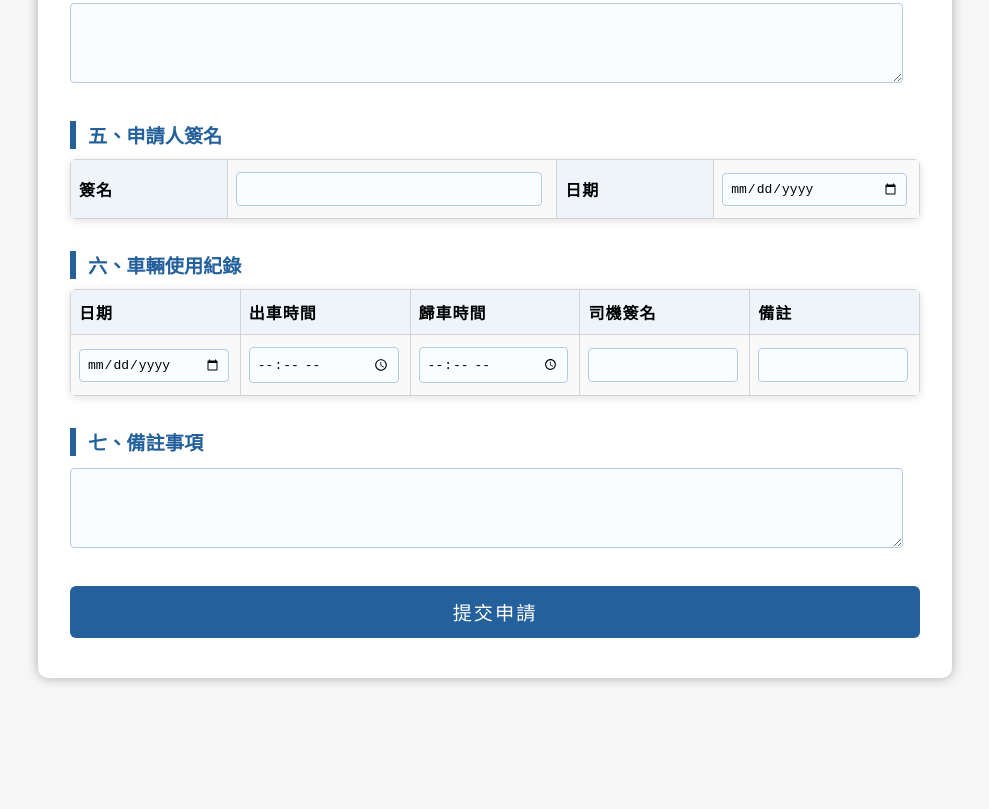
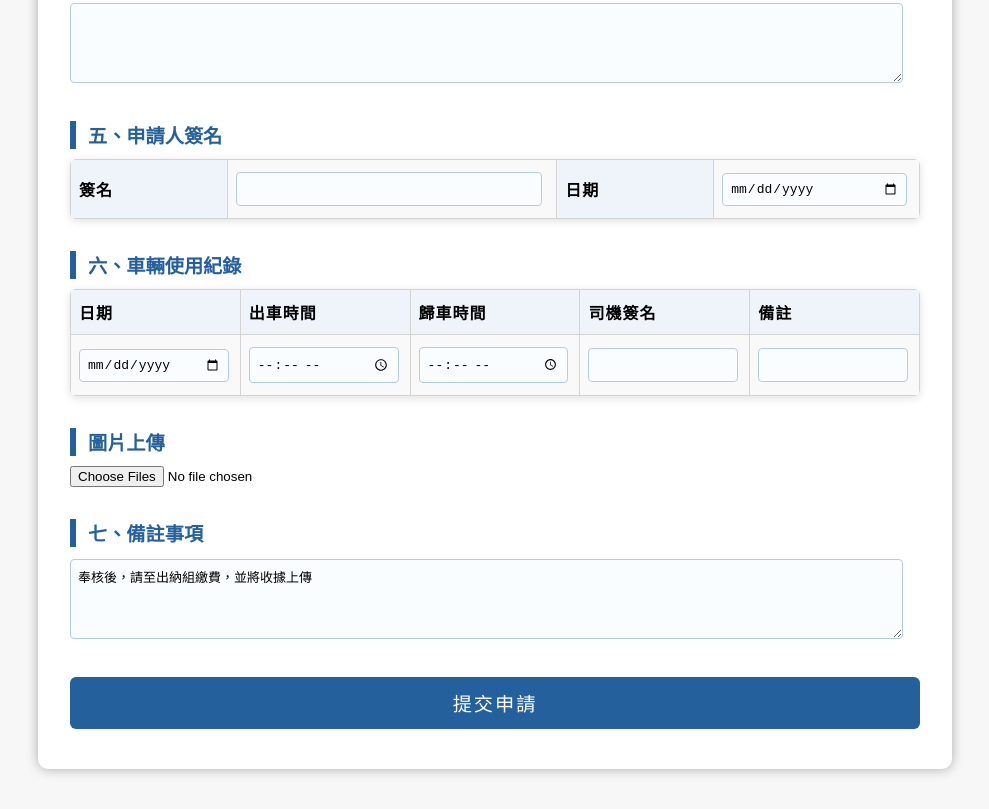
Before and after one commit to AlexLiu1975/carRent, a plain HTML site: page index.html in a window 1280 px wide. Shown: the part 1030-1839 px from the top of the page, without its empty margins (145-1134 px from the left). Before the commit the page ends 1748 px from the top, so only its background shows below. Drawn offline with Linux system fonts and the light colour scheme.

Commit message:
Update index.html

```diff
--- a/index.html
+++ b/index.html
@@ -227,8 +227,11 @@
   <!-- 可複製此行加入多筆紀錄 -->
 </table>
 
+<h3>圖片上傳</h3>
+<input type="file" name="upload_image" accept="image/*" multiple />
+
 <h3>七、備註事項</h3>
-<textarea name="additional_notes"></textarea>
+<textarea name="additional_notes">奉核後，請至出納組繳費，並將收據上傳</textarea>
 
 <button type="submit" class="submit-btn">提交申請</button>
 
```
